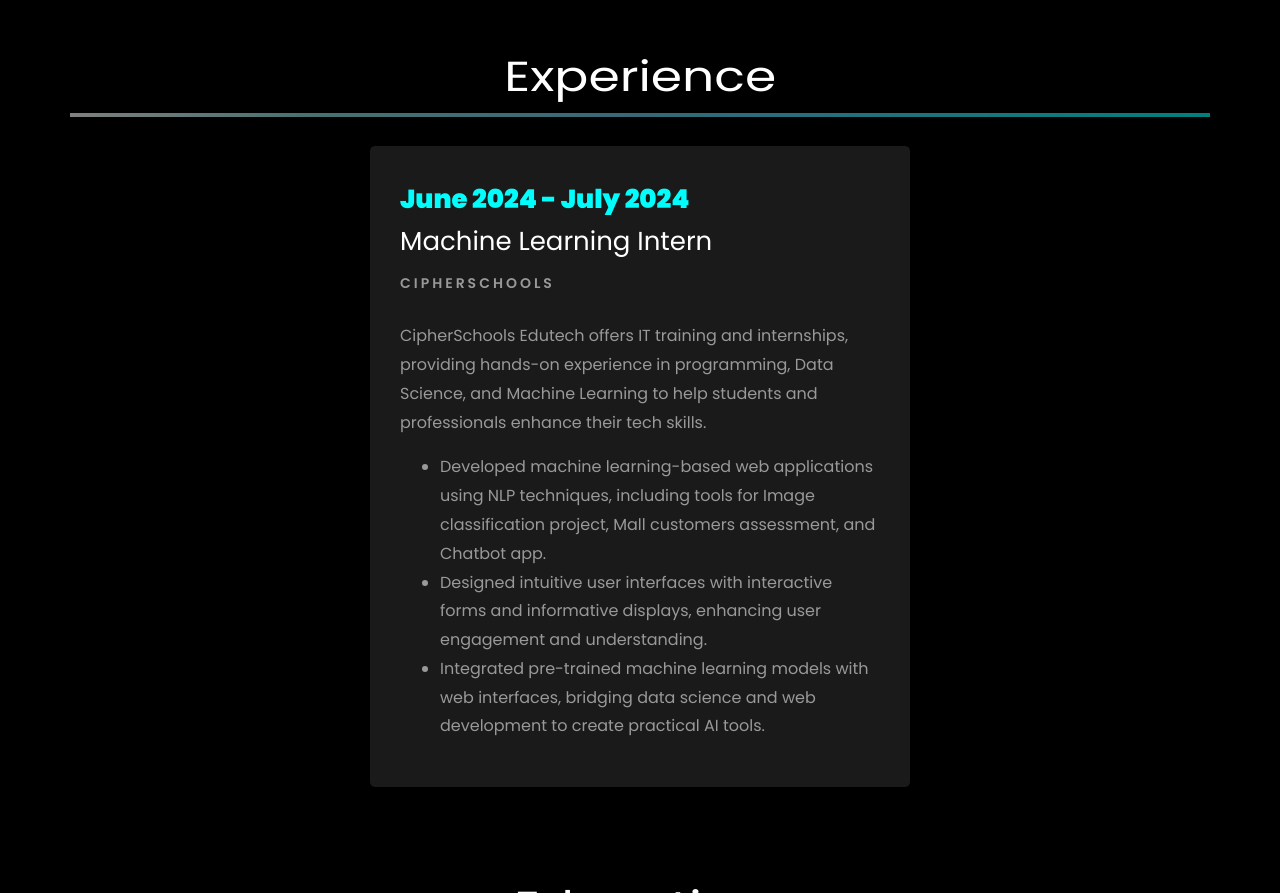
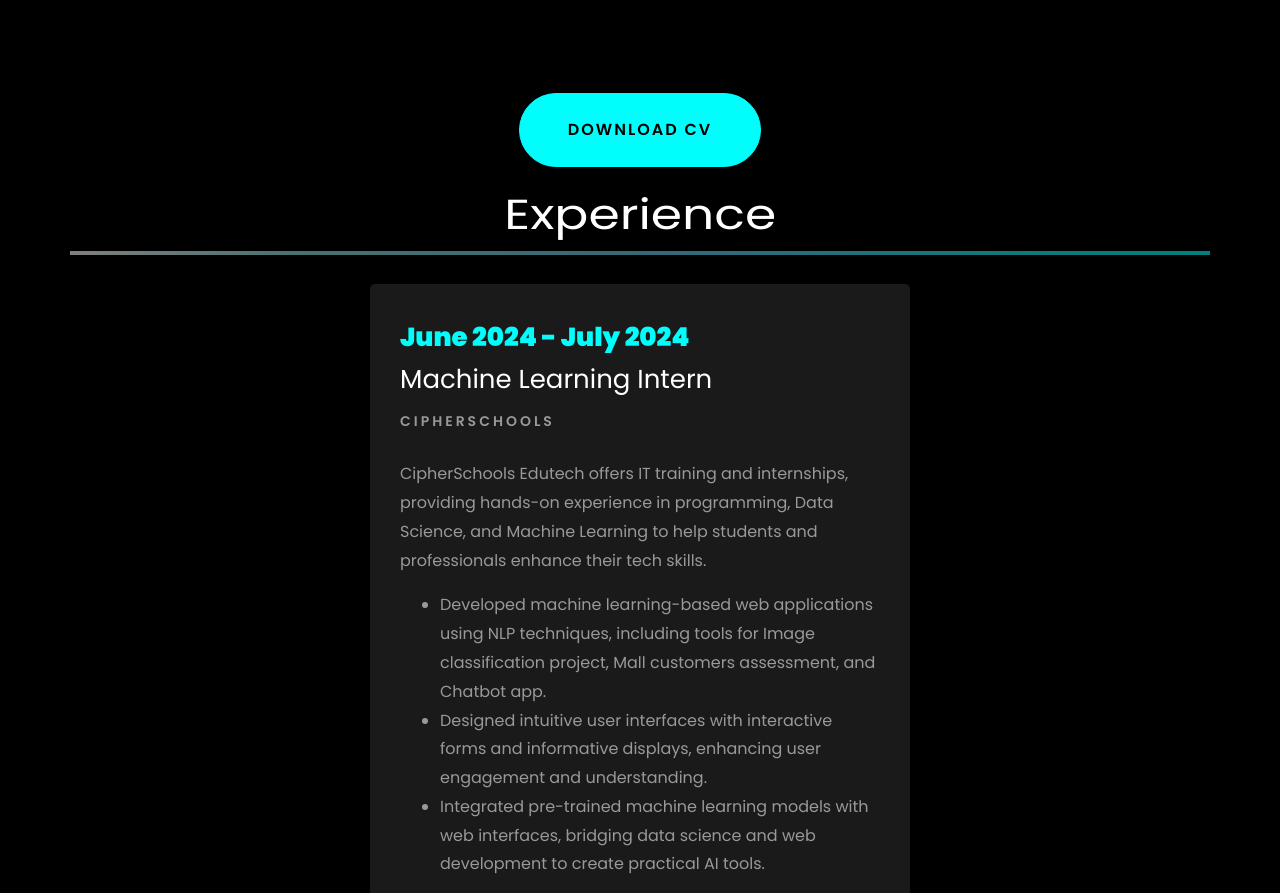
Before and after one commit to sumit18950/sumit18950.github.io, a plain HTML site: page index.html in a window 1280 px wide. Shown: the part 2172-3065 px from the top of the page. Drawn offline with Linux system fonts and the light colour scheme; files whose address does not match are found by name.

Commit message:
Update index.html
reseted the resume download button

```diff
--- a/index.html
+++ b/index.html
@@ -349,6 +349,12 @@
             <p>Passionate data science graduate with hands-on experience in machine learning and Data Analysis projects. Proven ability to solve real-world problems through innovative data-driven solutions.</p>
           </div>
         </div>
+
+	<div class="row justify-content-center mt-5">
+    			<div class="col-md-6 text-center ftco-animate">
+    				<p><a href="images/SumitCV.pdf" class="btn btn-primary py-4 px-5">Download CV</a></p>
+    			</div>
+    		</div>
 
 		<div class="row">
 			<h1 class="big-4">Experience</h1>
```
